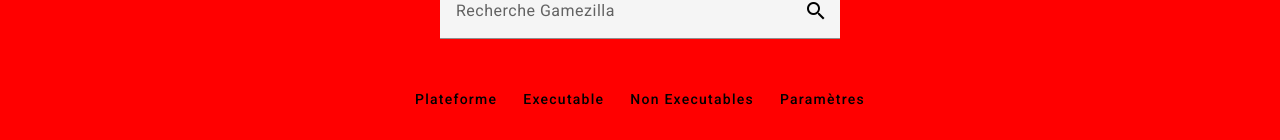
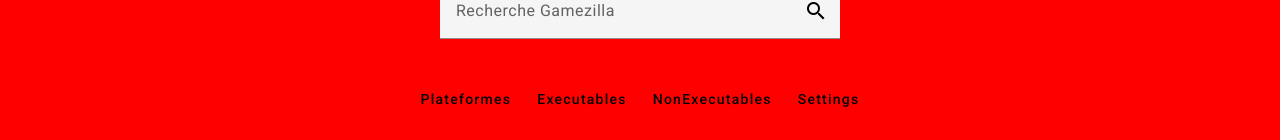
Before and after one commit to kabellrics/Gamezilla_Admin, an Angular app: page /home in a window 1280 px wide. Shown: the part 812-952 px from the top of the page. Built offline with nearby package versions, Linux system fonts and the light colour scheme.

Commit message:
home navigation

```diff
--- a/src/app/pages/home/home.component.html
+++ b/src/app/pages/home/home.component.html
@@ -13,9 +13,21 @@
     </button>
   </mat-form-field>
   <div class="buttons-container">
-    <button mat-button>Plateforme</button>
-    <button mat-button>Executable</button>
-    <button mat-button>Non Executables</button>
-    <button mat-button>Paramètres</button>
+    <!--<button mat-button>Plateforme</button>
+  <button mat-button>Executable</button>
+  <button mat-button>Non Executables</button>
+  <button mat-button>Paramètres</button>-->
+    <a mat-button class="example-icon" routerLink="/plateformelist">
+      <span>Plateformes</span>
+    </a>
+    <a mat-button class="example-icon" routerLink="/execlist">
+      <span>Executables</span>
+    </a>
+    <a mat-button class="example-icon" routerLink="/nonexeclist">
+      <span>NonExecutables</span>
+    </a>
+    <a mat-button class="example-icon" routerLink="/settings">
+      <span>Settings</span>
+    </a>
   </div>
 </div>
```
